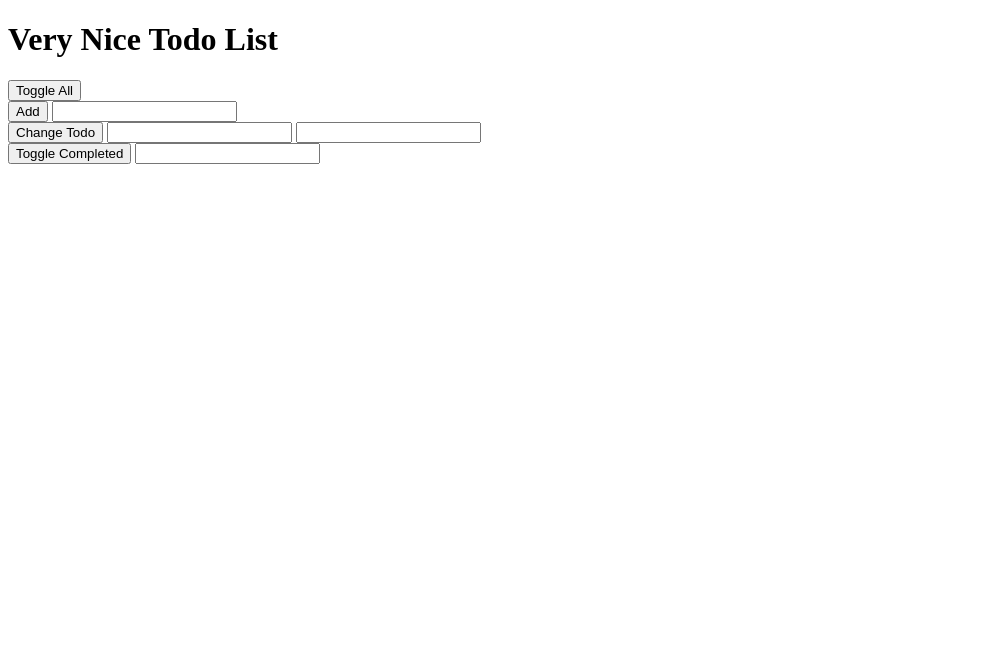
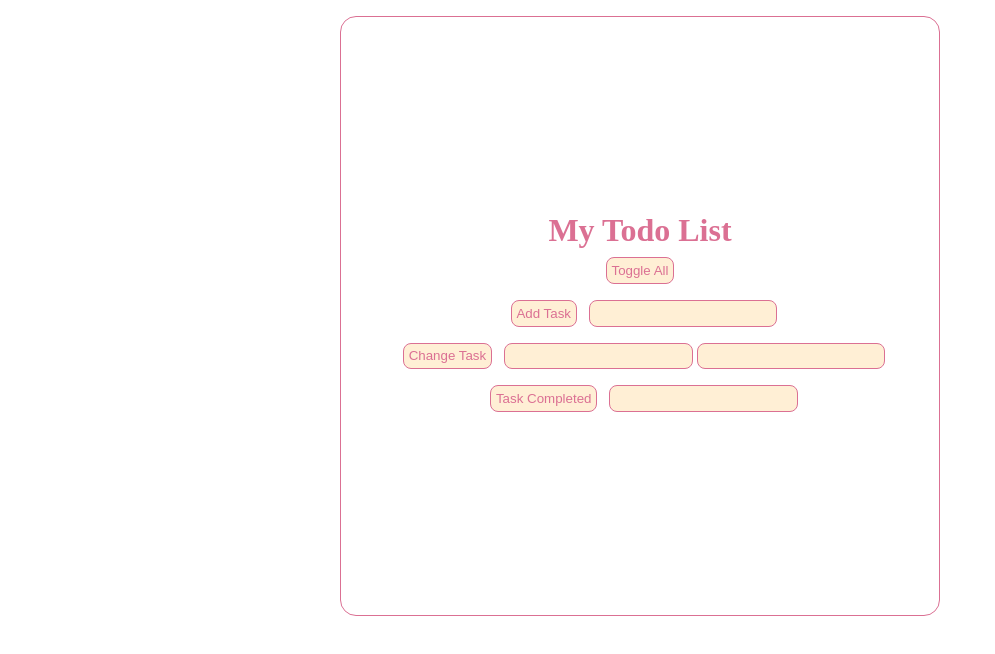
Before and after one commit to alaincodes/todoList, a plain HTML site: page index.html in a window 1280 px wide. Shown: the whole page, without its empty margins (0-995 px from the left). Drawn offline with Linux system fonts and the light colour scheme.

Commit message:
Add files via upload

```diff
--- a/app.js
+++ b/app.js
@@ -1,6 +1,3 @@
-
-
-
 let todoList = {
   // It should have a place to store todos
   todos: [],
@@ -24,7 +21,7 @@ let todoList = {
   },
 
   toggleCompleted: function(index) {
-    let todo = this.todos[index];
+    let todo = this.todos[index - 1];
     todo.completed = !todo.completed;
   },
 
@@ -93,7 +90,7 @@ let handlers = {
 
 let view = {
   displayTodos: function() {
-    let todoUl = document.querySelector("ul");
+    let todoUl = document.querySelector("ol");
     todoUl.innerHTML = "";
 
     todoList.todos.forEach(function(todo, index) {
@@ -101,9 +98,9 @@ let view = {
       let todoTextWithCompletion = "";
 
       if (todo.completed === true) {
-        todoTextWithCompletion = `(x) ${todo.todoText}`;
+        todoTextWithCompletion = `[x] ${todo.todoText}`;
       } else {
-        todoTextWithCompletion = `( ) ${todo.todoText}`;
+        todoTextWithCompletion = `[ ] ${todo.todoText}`;
       }
 
       todoLi.id = index;
@@ -122,7 +119,7 @@ let view = {
   },
 
   setUpEventListeners: function() {
-    let todosUl = document.querySelector("ul");
+    let todosUl = document.querySelector("ol");
 
     todosUl.addEventListener("click", function(event) {
       let elementClicked = event.target;
@@ -135,4 +132,3 @@ let view = {
 };
 
 view.setUpEventListeners();
-// New
--- a/index.html
+++ b/index.html
@@ -8,30 +8,28 @@
     <link rel="stylesheet" href="./styles.css" />
   </head>
   <body>
-    <h1>Very Nice Todo List</h1>
+    <h1>My Todo List</h1>
     <div>
       <button onclick="handlers.toggleAll()">Toggle All</button>
     </div>
 
     <div>
-      <button onclick="handlers.addTodo()">Add</button>
-      <input id="addTodoTextInput" type="text">
+      <button onclick="handlers.addTodo()">Add Task</button>
+      <input id="addTodoTextInput" type="text" />
     </div>
 
     <div>
-      <button onclick="handlers.changeTodo()">Change Todo</button>
-      <input id="changeTodoPositionInput" type="number">
-      <input id="changeTodoTextInput" type="text">
+      <button onclick="handlers.changeTodo()">Change Task</button>
+      <input id="changeTodoPositionInput" type="number" />
+      <input id="changeTodoTextInput" type="text" />
     </div>
 
     <div>
-      <button onclick="handlers.toggleCompleted()">Toggle Completed</button>
-      <input id="toggleCompletedPositionInput" type="number">
+      <button onclick="handlers.toggleCompleted()">Task Completed</button>
+      <input id="toggleCompletedPositionInput" type="number" />
     </div>
 
-    <ul>
-
-    </ul>
+    <ol></ol>
 
     <script src="./app.js"></script>
   </body>
--- a/styles.css
+++ b/styles.css
@@ -0,0 +1,37 @@
+* {
+  margin: 0;
+  padding: 0;
+  box-sizing: border-box;
+}
+
+body {
+  color: palevioletred;
+  display: flex;
+  flex-direction: column;
+  justify-content: center;
+  align-items: center;
+  border: 1px solid palevioletred;
+  max-width: 600px;
+  margin: 1rem auto;
+  height: 600px;
+  border-radius: 16px;
+}
+
+button {
+  border: none;
+  background: papayawhip;
+  border: 1px solid palevioletred;
+  border-radius: 8px;
+  margin: 0.5rem 0.5rem;
+  padding: 0.3rem 0.3rem;
+  color: palevioletred;
+  cursor: pointer;
+}
+
+input {
+  border-radius: 8px;
+  background: papayawhip;
+  border: 1px solid palevioletred;
+  margin: 0.5rem auto;
+  padding: 0.3rem 0.3rem;
+}
```
